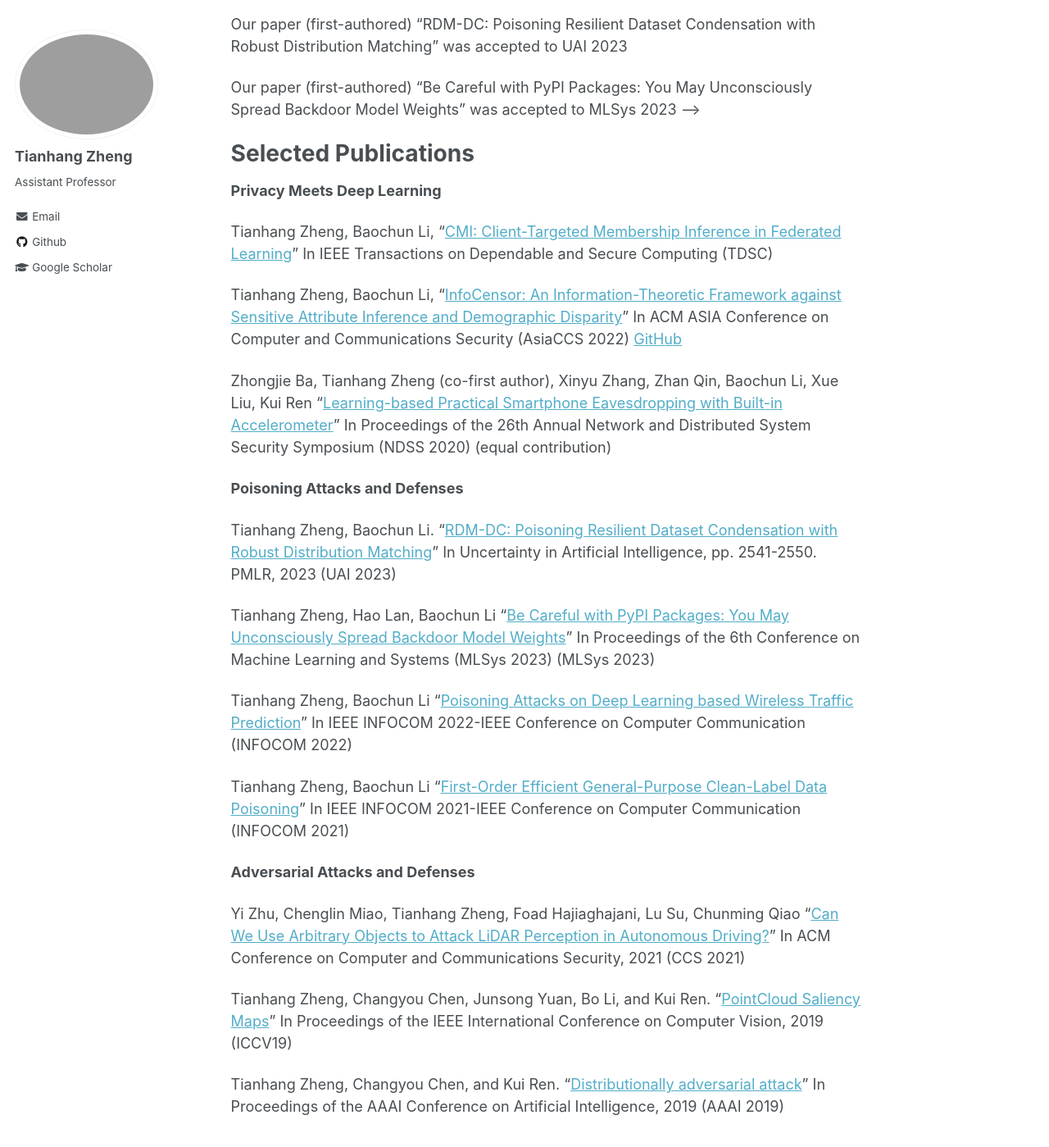
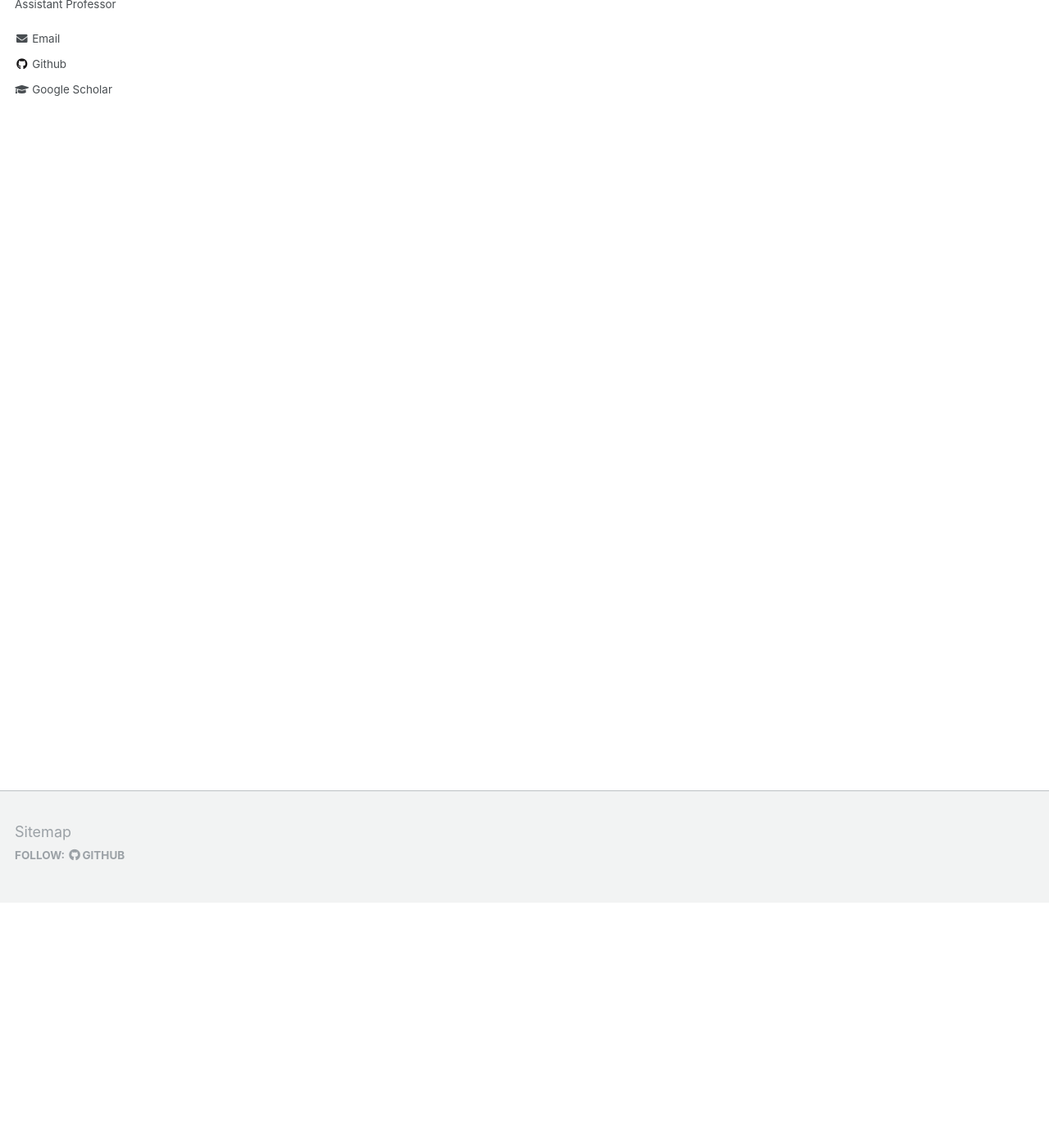
Before and after one commit to tianzheng4/tianzheng4.github.io, a Jekyll site: the page built from _pages/about.md, in a window 1280 px wide and 1400 px high, scrolled down 299 px. Shown: the whole window at 82% size. Built offline with Jekyll 4.4.1, drawn with Linux system fonts in a browser that asks for light colours.

Commit message:
Update about.md

```diff
--- a/_pages/about.md
+++ b/_pages/about.md
@@ -25,12 +25,8 @@ I am grateful for receiving funding support from Division of Diversity and Inclu
 
 <!-- I was fortunate to be selected as a [Scialog Fellow](https://rescorp.org/scialog/aut-fellows-and-facilitators)! I am really grateful for the opportunity to work with some outstanding researchers on the topic of AI for Material Discovery. -->
 
-Our paper (first-authored) "RDM-DC: Poisoning Resilient Dataset Condensation with Robust Distribution Matching" was accepted to UAI 2023
 
-
-Our paper (first-authored) "Be Careful with PyPI Packages: You May Unconsciously Spread Backdoor Model Weights" was accepted to MLSys 2023 -->
-
-Selected Publications
+<!-- Selected Publications
 ======
 
 **Privacy Meets Deep Learning**
@@ -58,3 +54,7 @@ Yi Zhu, Chenglin Miao, Tianhang Zheng, Foad Hajiaghajani, Lu Su, Chunming Qiao "
 Tianhang Zheng, Changyou Chen, Junsong Yuan, Bo Li, and Kui Ren. "[PointCloud Saliency Maps](files/ICCV19.pdf)" In Proceedings of the IEEE International Conference on Computer Vision, 2019 (ICCV19)
 
 Tianhang Zheng, Changyou Chen, and Kui Ren. "[Distributionally adversarial attack](files/AAAI19.pdf)" In Proceedings of the AAAI Conference on Artificial Intelligence, 2019 (AAAI 2019)
+
+
+
+ -->
```
